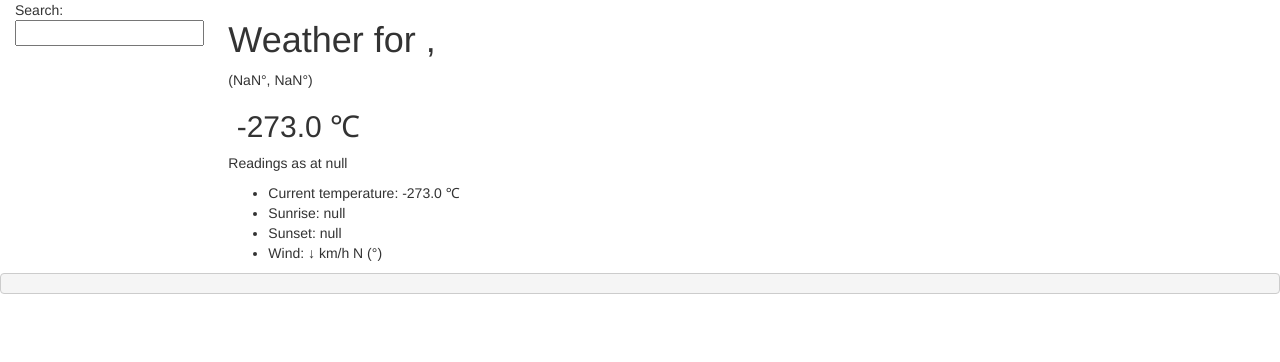
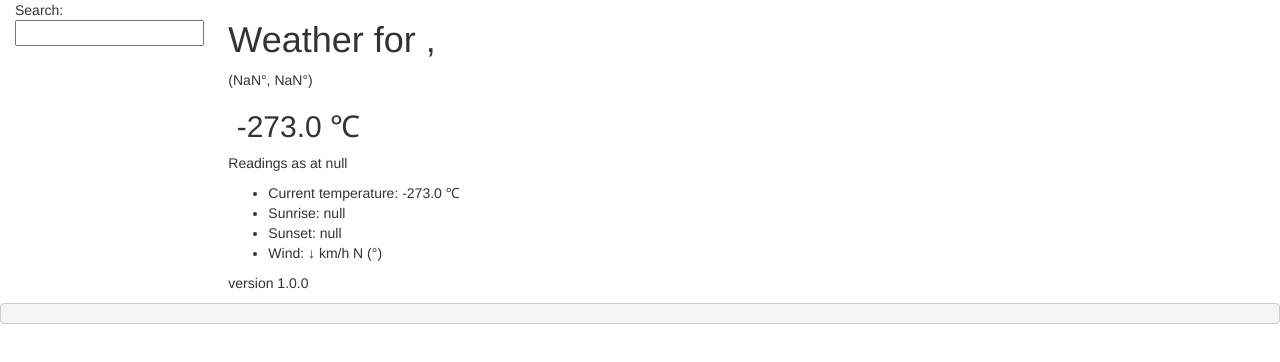
Before and after one commit to coatsy/weather, a website: page app/index.html in a window 1280 px wide. Drawn offline with Linux system fonts and the light colour scheme.

Commit message:
added version to index.html

```diff
--- a/app/index.html
+++ b/app/index.html
@@ -52,6 +52,7 @@
           <li>Sunset: {{weather.sys.sunset * 1000 | date:"dd/MM/yyyy @ h:mma"}}</li>
           <li>Wind: {{weather.wind.deg | directionArrow}} {{weather.wind.speed * 3.6 | number : 1}} km/h {{weather.wind.deg | direction}} ({{weather.wind.deg | number : 0}}&#x00b0)</li>
         </ul>
+        <p class="footer">version 1.0.0</p>
       </div>
     </div>
   </div>
```
